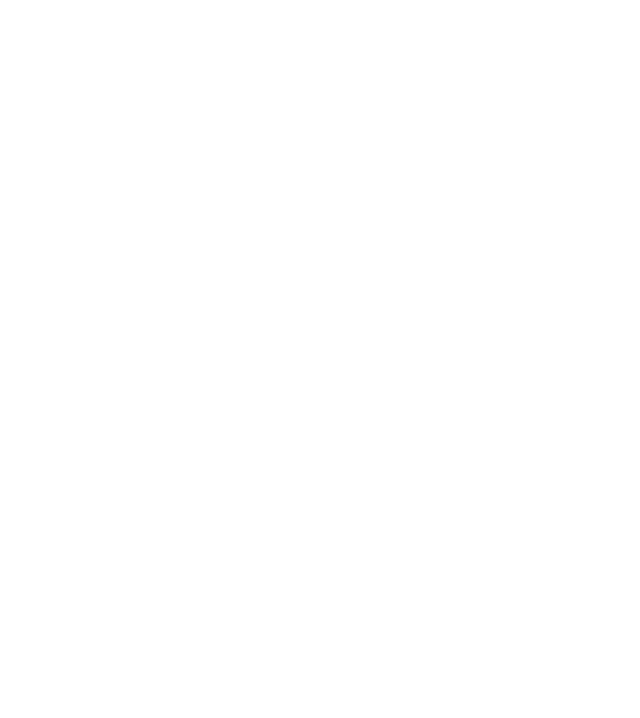
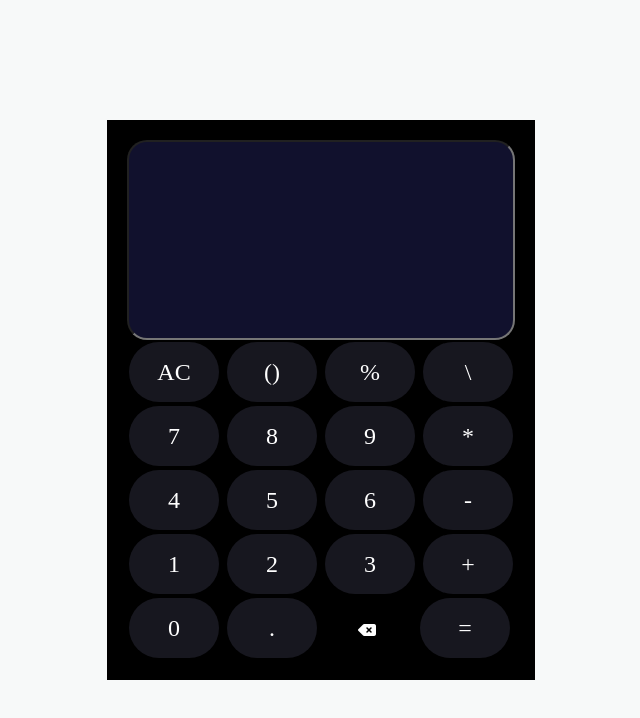
Before and after one commit to Ayuknkemjoshua/calculator, a plain HTML site: page index.html in a window 1280 px wide. Shown: the whole page, without its empty margins (319-959 px from the left). Drawn offline with Linux system fonts and the light colour scheme.

Commit message:
second commit

```diff
--- a/index.html
+++ b/index.html
@@ -3,9 +3,53 @@
 <head>
     <meta charset="UTF-8">
     <meta name="viewport" content="width=device-width, initial-scale=1.0">
-    <title>Document</title>
+    <title>calculator</title>
+    <link href="https://fonts.googleapis.com/css2?family=Roboto&display=swap" rel="stylesheet">
+    <link rel="stylesheet" href="style.css">
+    <link rel="stylesheet" href="https://cdnjs.cloudflare.com/ajax/libs/font-awesome/6.5.0/css/all.min.css" integrity="sha512-..." crossorigin="anonymous" referrerpolicy="no-referrer" />
+
 </head>
 <body>
+    <div class="container">
+    <div class="calculator">
+        <div class="display">
+            <input type="text" name="display">
+        </div>
+        <div class="symbol"></div>
+        <form>
+        <div>
+            <input type="button" value="AC" class="btn-1">
+            <input type="button" value="()" class="btn">
+            <input type="button" value="%" class="btn">
+            <input type="button" value="\" class="btn">
+        </div>
+        <div>
+            <input type="button" value="7">
+            <input type="button" value="8">
+            <input type="button" value="9">
+            <input type="button" value="*" class="btn">
+        </div>
+        <div>
+            <input type="button" value="4">
+            <input type="button" value="5">
+            <input type="button" value="6">
+            <input type="button" value="-" class="btn">
+        </div>
+        <div>
+            <input type="button" value="1">
+            <input type="button" value="2">
+            <input type="button" value="3">
+            <input type="button" value="+" class="btn">
+        </div>
+        <div>
+            <input type="button" value="0">
+            <input type="button" value=".">
+            <i class="fa-solid fa-delete-left"></i>
+            <input type="button" value="=" class="btn-2">
+        </div>
+        </form>
+    </div>
+    </div>
 
 </body>
 </html>
```
